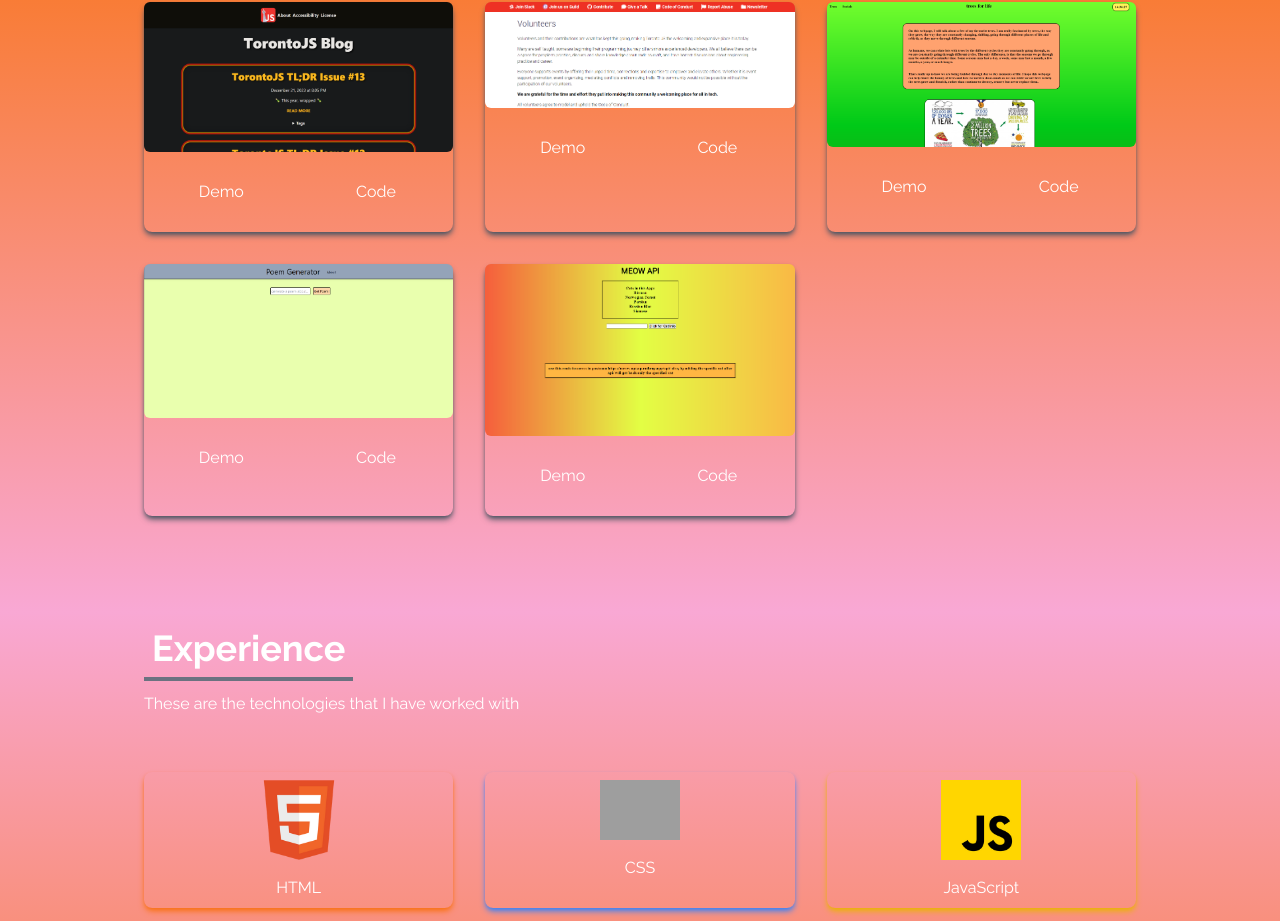
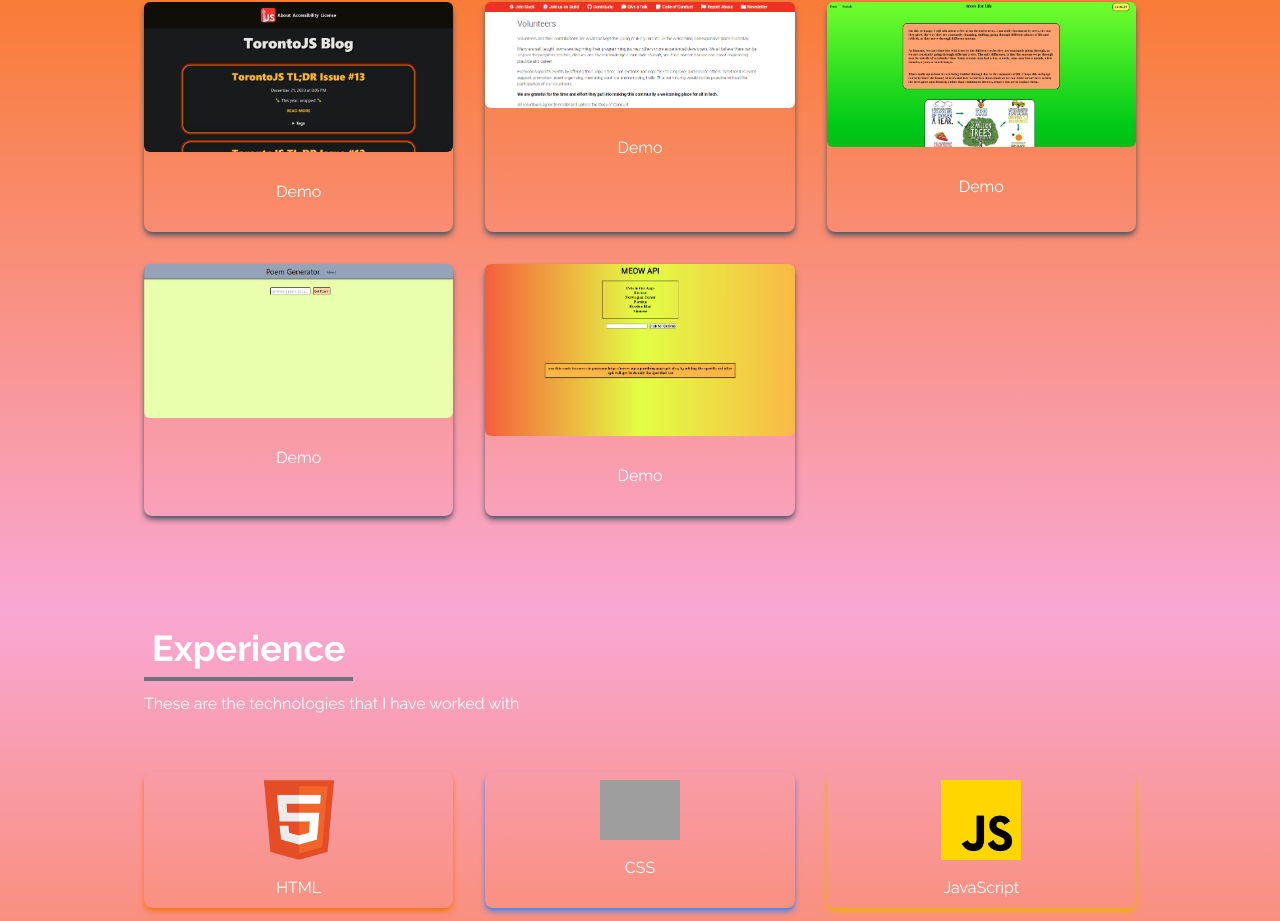
Before and after one commit to lunarfrm777/portfolio, a React (Create React App) app: page / in a window 1280 px wide. Shown: the part 1358-2279 px from the top of the page. Built offline with nearby package versions, Linux system fonts and the light colour scheme; grey boxes are pictures that could not be loaded.

Commit message:
fixed portfolio code button and pop up for when sharing link from meta description tag in public.html

```diff
--- a/public/index.html
+++ b/public/index.html
@@ -6,7 +6,7 @@
   <link rel="icon" href="unnamed.jpg" />
   <meta name="viewport" content="width=device-width, initial-scale=1" />
   <meta name="theme-color" content="#000000" />
-  <meta name="description" content="Web site created using create-react-app" />
+  <meta name="description" content="Lune's World" />
   <link rel="apple-touch-icon" href="%PUBLIC_URL%/logo192.png" />
   <link rel="manifest" href="%PUBLIC_URL%/manifest.json" />
   <title>♡ Portfolio ♡</title>
--- a/src/components/Portfolio.js
+++ b/src/components/Portfolio.js
@@ -66,13 +66,13 @@
                                     Demo
                                 </button>
                             )}
-                            <button
+                            {/* <button
                                 onClick={() => window.open(codeLink, "_blank")}
                                 rel="noreferrer"
                                 className="w-1/2 px-6 py-3 m-4 duration-200 hover:scale-105"
                             >
                                 Code
-                            </button>
+                            </button> */}
                         </div>
                     </div>
                 ))}
```
